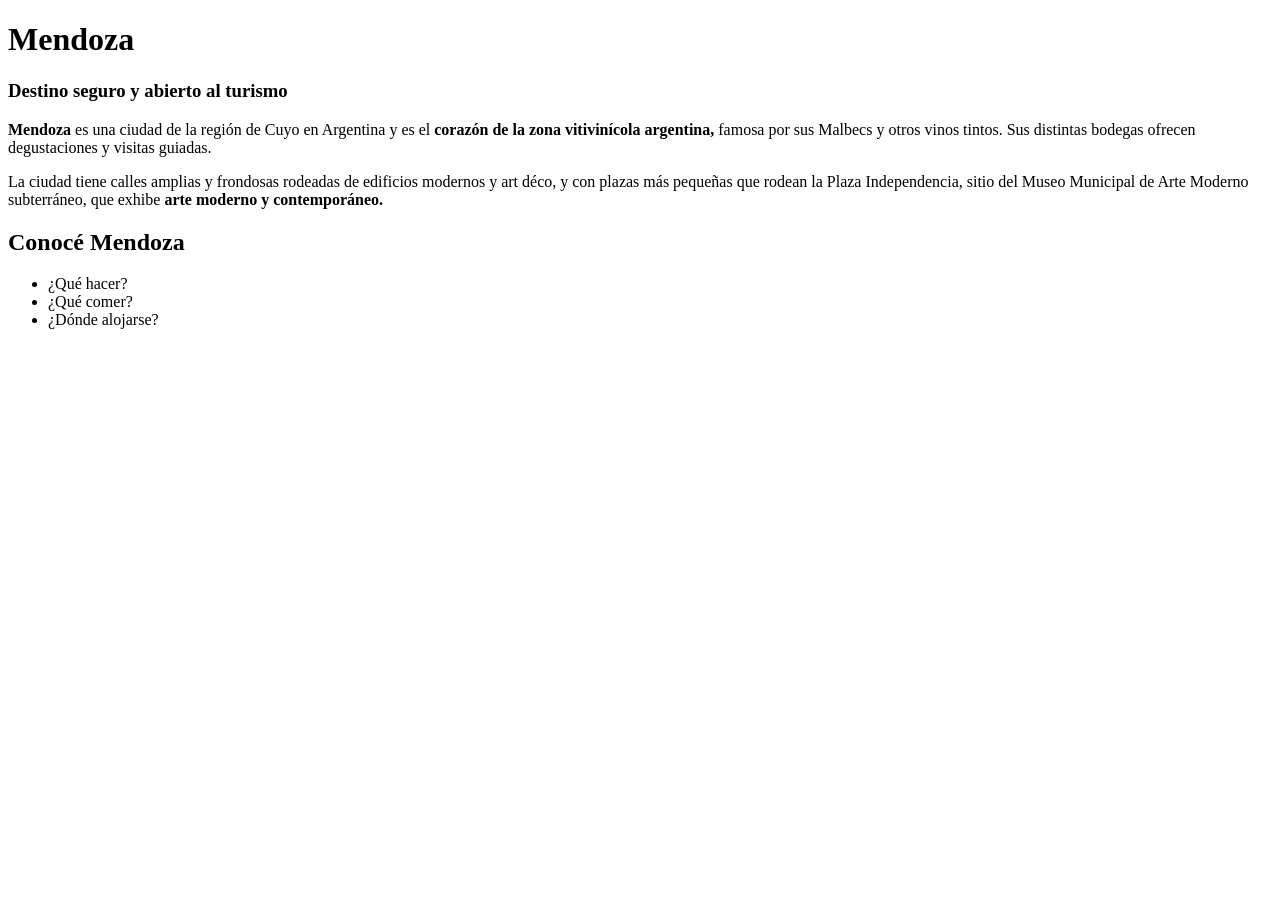
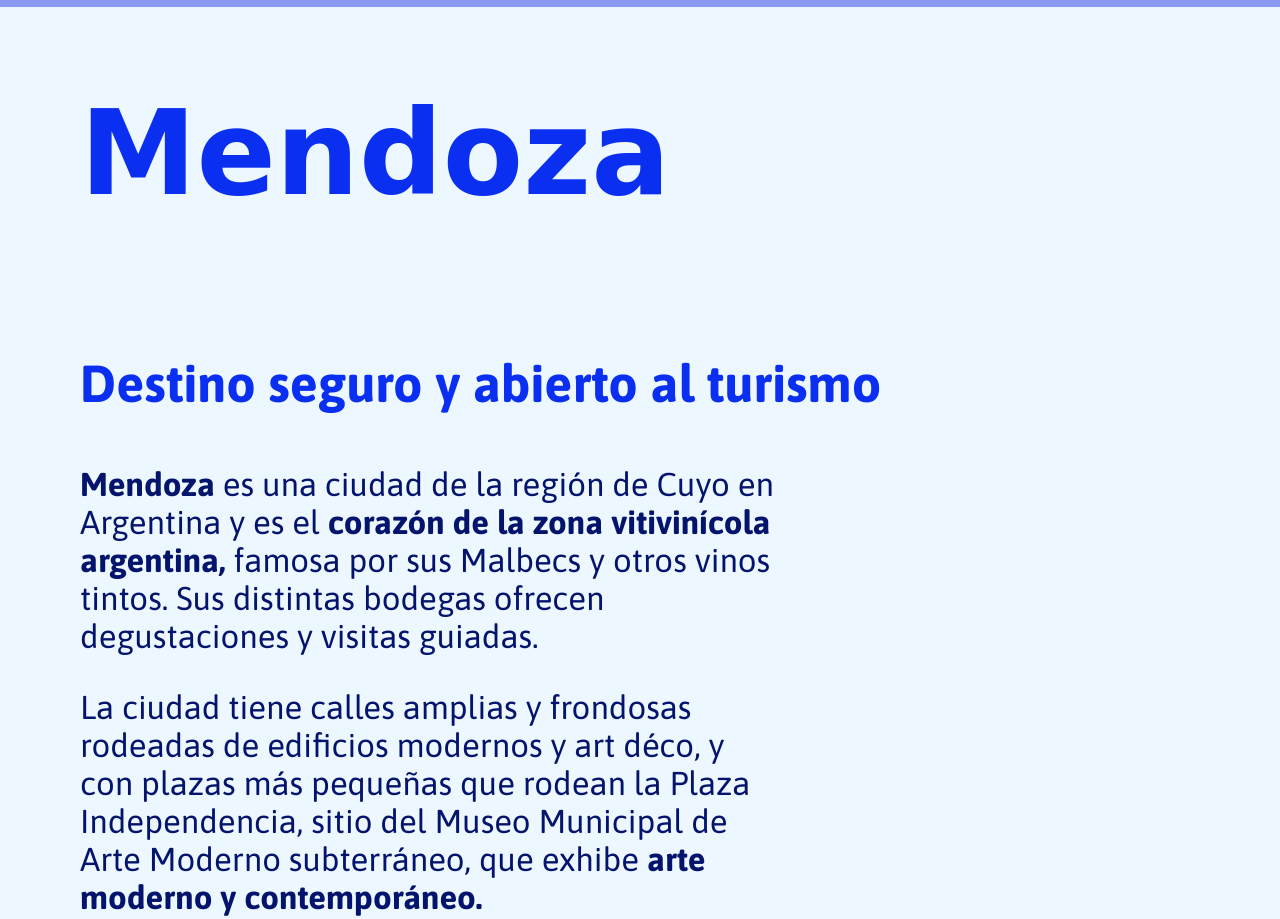
Before and after one commit to Maartizza/bootcamp-java-universidad-2023-desafios_desafio-html, a plain HTML site: page index.html in a window 1280 px wide. Shown: the top 919 px of the page. Before the commit the page ends 800 px from the top, so only its background shows below. Drawn offline with Linux system fonts and the light colour scheme; a web font is replaced by a local one.

Commit message:
eje 1 archivos

```diff
--- a/estilo.css
+++ b/estilo.css
@@ -1,10 +1,49 @@
 @import url('https://fonts.googleapis.com/css2?family=Asap:wght@400;700&family=MuseoModerno:wght@700&display=swap');
 
 body {
-    display: inline-grid;font-family: 'Asap', sans-serif;
-    font-family: 'MuseoModerno', cursive;
-  }
-h1{
+    background-color: #edf7ff;
+    margin: 0;
+}
+header{
+    background-color: #8a9af1;
+    height: 7px;
+}
+
+div {
+    margin-left: 10vh;
+    text-align: left;
+}
+h1 {
     font-family:'MuseoModerno', cursive;
     font-size: 117px;
+    color: #0a2ff1;
+    display: inline-block;
+
+
 }
+h3 {
+    font-family: 'Asap', sans-serif;
+    font-size: 52px;
+    color: #0a2ff1;
+    }
+p {
+    font-family: 'Asap', sans-serif;
+    font-size: 33px;
+    color: #04146c;
+    width: 58%;
+}
+h2 {
+    font-family:'MuseoModerno', cursive;
+    font-size: 48px;
+    color: #0a2ff1;
+}
+li {
+    font-family:'Asap', sans-serif;
+    font-size: 33px;
+    color: #04146c;
+}
+.end{
+    font-family: 'MuseoModerno', cursive;
+    font-size: 198px;
+    color: #8a9af1;
+}
--- a/index.html
+++ b/index.html
@@ -3,13 +3,16 @@
 <head>
     <meta charset="UTF-8">
     <meta name="viewport" content="width=device-width, initial-scale=1.0">
-    <link rel="stylesheet" src="estilo.css">
+    <link rel="stylesheet" href="estilo.css">
     <title>Laboratorio 1</title>
 </head>
 <body>
-    <h1>Mendoza</h1>
+    <header></header>
+    <div class="encabezado"><h1>Mendoza</h1>
         <h3>Destino seguro y abierto al turismo</h3>
-    <p><strong>Mendoza</strong> es una ciudad de la región de Cuyo en Argentina y
+    </div>
+    <div class="texto"><p><strong>Mendoza</strong> es una
+        ciudad de la región de Cuyo en Argentina y
         es el <strong>corazón de la zona vitivinícola argentina,</strong> famosa por
         sus Malbecs y otros vinos tintos. Sus distintas bodegas
         ofrecen degustaciones y visitas guiadas.</p>
@@ -18,11 +21,17 @@
         que rodean la Plaza Independencia, sitio del Museo
         Municipal de Arte Moderno subterráneo, que exhibe <strong>arte
         moderno y contemporáneo.</strong></p>
+    </div>
+    <div class="lista">
         <h2>Conocé Mendoza</h2>
         <ul>
             <li>¿Qué hacer?</li>
             <li>¿Qué comer?</li>
             <li>¿Dónde alojarse?</li>
         </ul>
+    </div>
+
+    <footer><h1 class="end"> # MODO MENDOZA</h1></footer>
+
 </body>
 </html>
```
Lines whose indentation alone changed are shown as unchanged.
